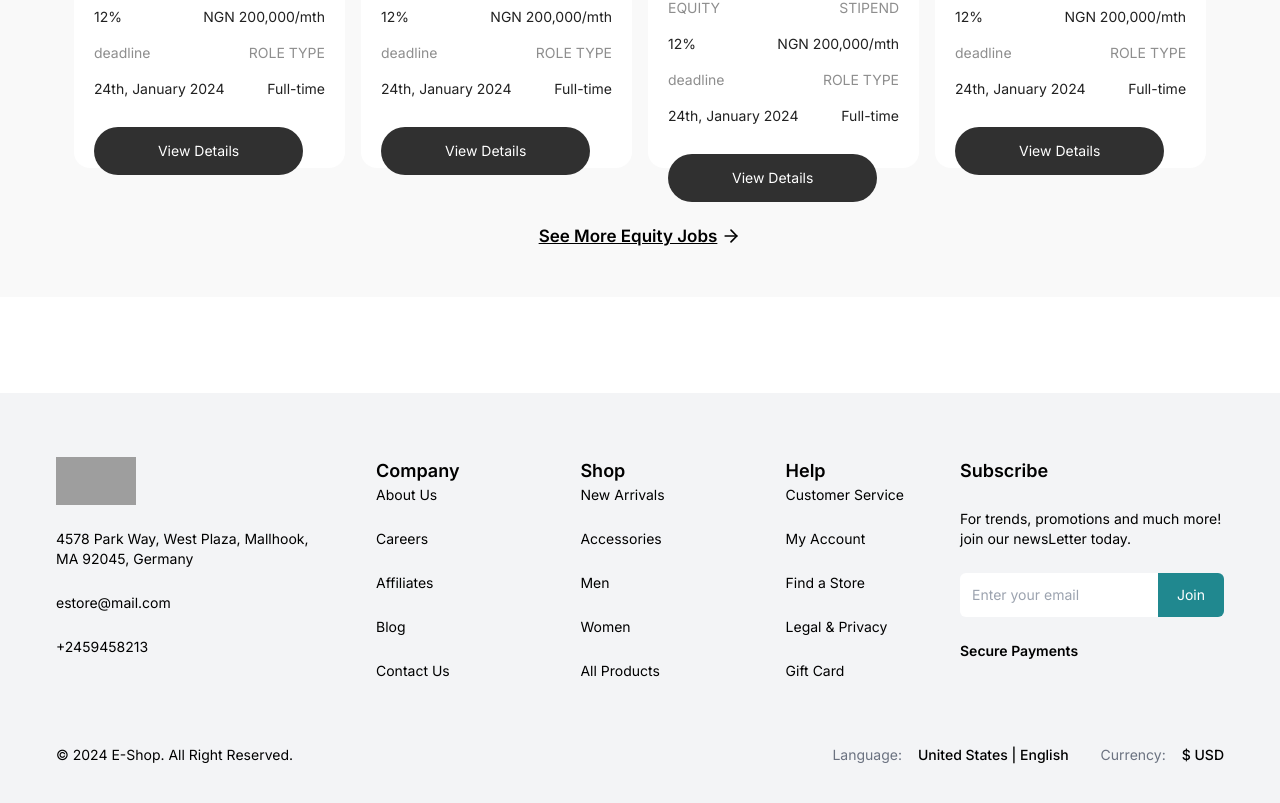
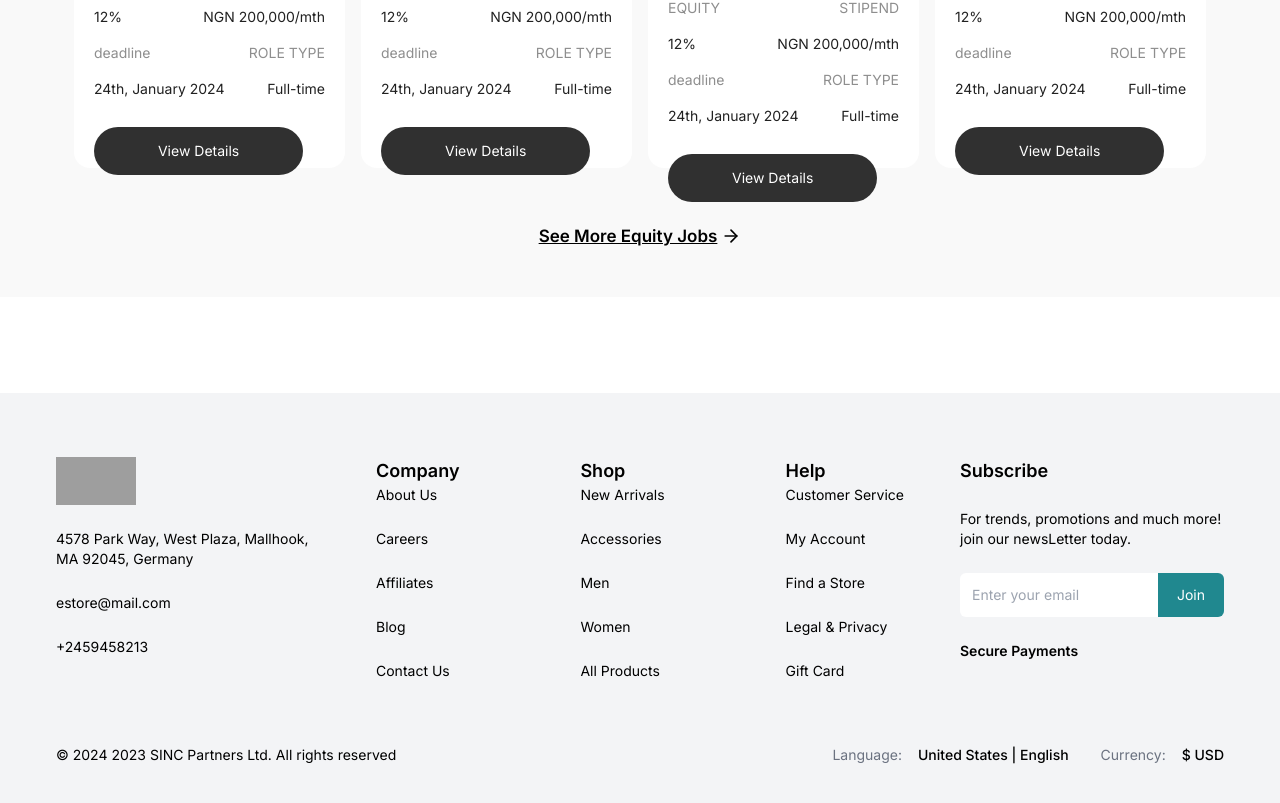
Before and after one commit to agausha/sinc-homepage, a Next.js app: page / in a window 1280 px wide. Shown: the part 6914-7717 px from the top of the page. Built offline with nearby package versions, Linux system fonts and the light colour scheme; grey boxes are pictures that could not be loaded.

Commit message:
Update footer

```diff
--- a/components/footer/Footer.tsx
+++ b/components/footer/Footer.tsx
@@ -113,7 +113,8 @@ function Footer() {
       <div className="flex flex-col md:flex-row items-center justify-between gap-8 mt-16">
         <div className="">
           {" "}
-          &copy; {new Date().getFullYear()} E-Shop. All Right Reserved.
+          &copy; {new Date().getFullYear()} 2023 SINC Partners Ltd. All rights
+          reserved
         </div>
         <div className="flex flex-col gap-8 md:flex-row">
           <div className="">
```
